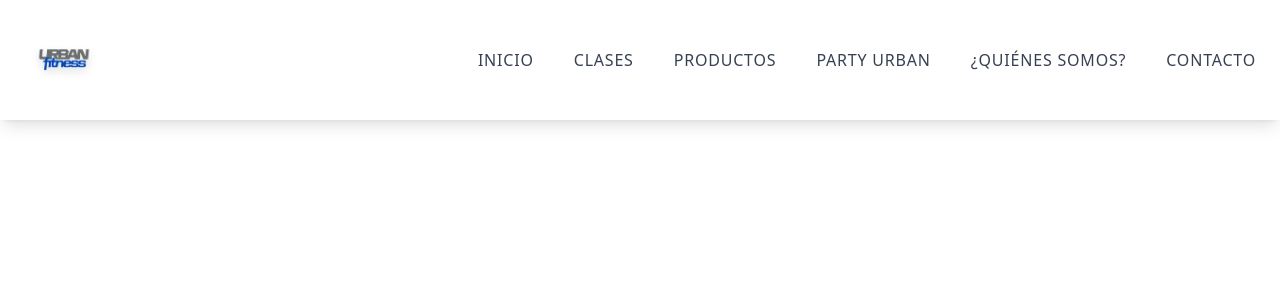
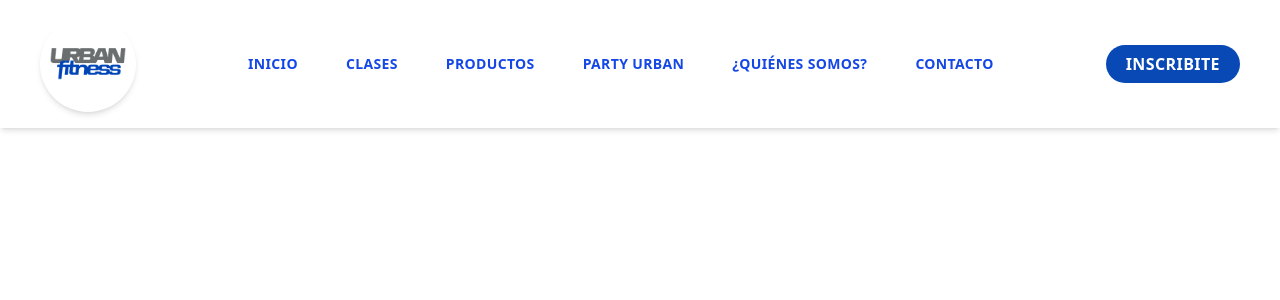
Before and after one commit to SoftFusion-Technologies/urban-ofi-desa, a React (Vite) app: page / in a window 1280 px wide. Shown: the top 300 px of the page. Built offline with nearby package versions, Linux system fonts and the light colour scheme; the HTML template or start-up script is replaced by a standard one.

Commit message:
Mejora del navbar

```diff
--- a/src/Components/Header/NavBar/NavBar.jsx
+++ b/src/Components/Header/NavBar/NavBar.jsx
@@ -2,7 +2,7 @@ import { useState } from 'react';
 import { Link } from 'react-router-dom';
 import { HiOutlineMenu, HiOutlineX } from 'react-icons/hi';
 import { motion, AnimatePresence } from 'framer-motion';
-import logo from '../../../Images/imgLogo.jpg'; // Asegúrate de que sea el logo limpio y nítido
+import logo from '../../../Images/imgLogo.jpg';
 
 const Navbar = () => {
   const [isOpen, setIsOpen] = useState(false);
@@ -13,65 +13,88 @@ const Navbar = () => {
     { to: '/clases', label: 'Clases' },
     { to: '/productos', label: 'Productos' },
     { to: '/party-urban', label: 'Party Urban' },
-    { to: '/nosotros/quienessomos', label: '¿Quiénes Somos?' },
+    { to: '/quienes-somos', label: '¿Quiénes Somos?' },
     { to: '/contacto', label: 'Contacto' }
   ];
 
   return (
-    <nav className="fixed top-0 w-full z-50 bg-white dark:bg-gray-900 shadow-lg">
-      <div className="max-w-7xl mx-auto px-6 py-5 flex justify-between items-center">
-        {/* LOGO */}
+    <nav className="fixed top-0 w-full bg-white shadow-md z-50">
+      <div className="max-w-7xl mx-auto flex items-center justify-between px-10 py-4">
+        {/* Logo + Tagline */}
         <Link to="/" className="flex items-center gap-4">
           <img
             src={logo}
-            alt="Urban"
-            className="h-20 w-20 object-contain drop-shadow-lg rounded-full"
+            alt="Urban Fitness"
+            className="h-24 w-24 object-cover rounded-full shadow-md"
           />
         </Link>
 
-        {/* MENÚ DESKTOP */}
-        <div className="hidden lg:flex space-x-10 uppercase text-base font-medium tracking-wider">
+        {/* Menú desktop */}
+        <div className="hidden lg:flex items-center space-x-12 uppercase text-sm font-semibold tracking-widest">
           {navLinks.map(({ to, label }) => (
             <Link
               key={to}
               to={to}
-              className="text-gray-700 hover:text-[#0849B5] transition-colors duration-200 dark:text-white dark:hover:text-[#0849B5]"
+              className="relative text-blue-700 hover:text-[#0849B5] transition-colors duration-300 group"
             >
-              {label}
+              {/* Burbuja */}
+              <span className="relative z-10 group-hover:text-white font-semibold uppercase tracking-wide">
+                {label}
+              </span>{' '}
+              <span className="absolute left-0 top-1/2 -translate-y-1/2 w-0 h-8 bg-[#0849B5] rounded-full transition-all duration-300 ease-in-out group-hover:w-full"></span>
+              {/* Underline animado con group-hover */}
             </Link>
           ))}
         </div>
 
-        {/* BOTÓN HAMBURGUESA */}
+        {/* Botón Call to Action */}
+        <div className="hidden lg:block">
+          <Link
+            to="/inscribite"
+            className="px-5 py-2 bg-[#0849B5] text-white rounded-full font-semibold uppercase tracking-wide hover:bg-blue-700 transition"
+          >
+            Inscribite
+          </Link>
+        </div>
+
+        {/* Menú móvil */}
         <div className="lg:hidden">
           <button
             onClick={toggleMenu}
-            className="text-gray-800 dark:text-white text-3xl"
+            className="text-gray-800 dark:text-blue-700 text-3xl"
+            aria-label="Toggle menu"
           >
             {isOpen ? <HiOutlineX /> : <HiOutlineMenu />}
           </button>
         </div>
       </div>
 
-      {/* MENÚ MÓVIL */}
+      {/* Menú móvil desplegable */}
       <AnimatePresence>
         {isOpen && (
           <motion.div
             initial={{ opacity: 0, y: -10 }}
             animate={{ opacity: 1, y: 0 }}
             exit={{ opacity: 0, y: -10 }}
-            className="lg:hidden bg-white dark:bg-gray-800 px-6 py-4 space-y-4 uppercase font-medium tracking-wide text-base"
+            className="lg:hidden bg-white dark:bg-gray-900 px-6 py-6 uppercase font-semibold tracking-wide text-base space-y-6"
           >
             {navLinks.map(({ to, label }) => (
               <Link
                 key={to}
                 to={to}
                 onClick={() => setIsOpen(false)}
-                className="block text-gray-700 hover:text-[#0849B5] dark:text-white dark:hover:text-[#0849B5]"
+                className="text-center block text-gray-700 hover:text-[#0849B5] dark:text-white dark:hover:text-[#0849B5]"
               >
                 {label}
               </Link>
             ))}
+            <Link
+              to="/inscribite"
+              onClick={() => setIsOpen(false)}
+              className="block bg-[#0849B5] text-white text-center rounded-full py-2 font-semibold hover:bg-blue-700 transition"
+            >
+              Inscribite
+            </Link>
           </motion.div>
         )}
       </AnimatePresence>
```
